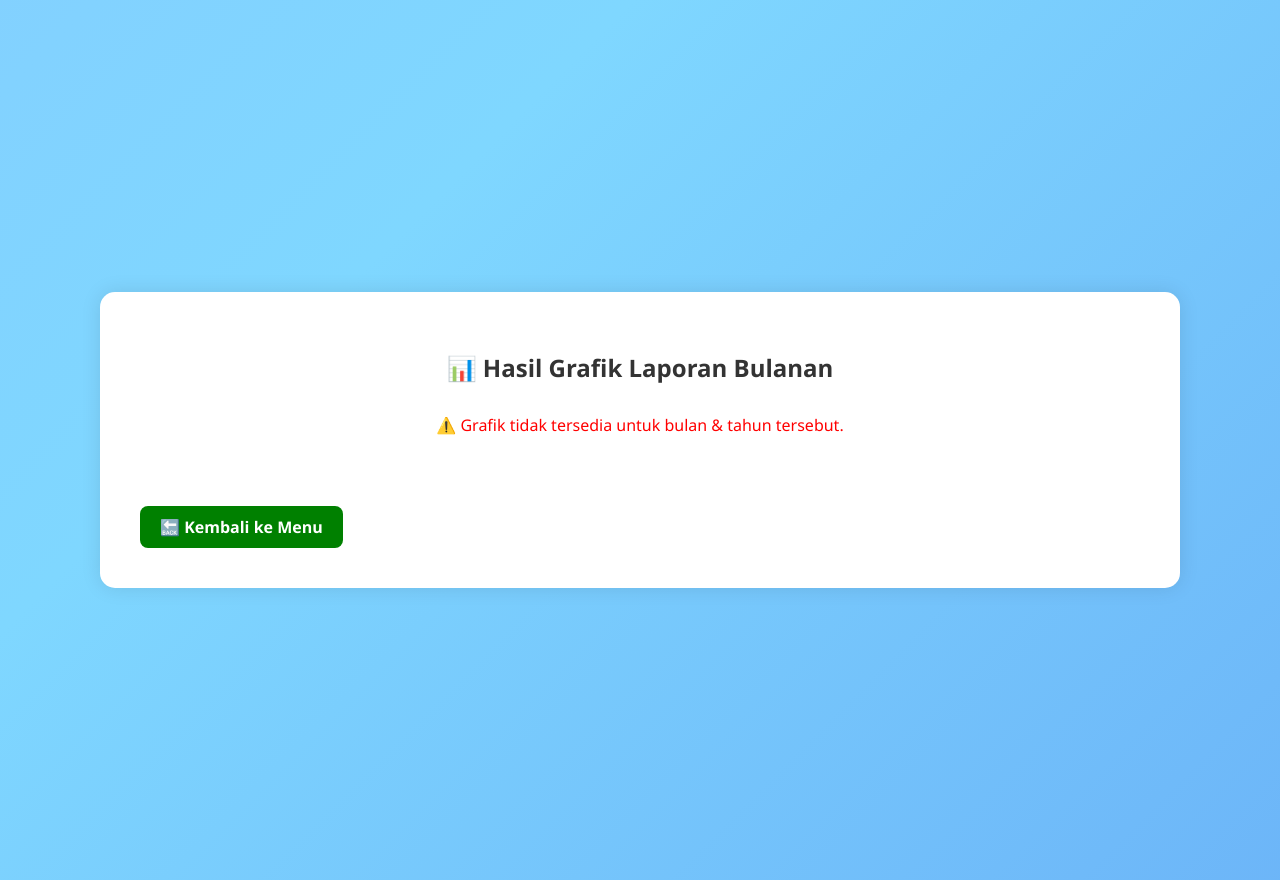
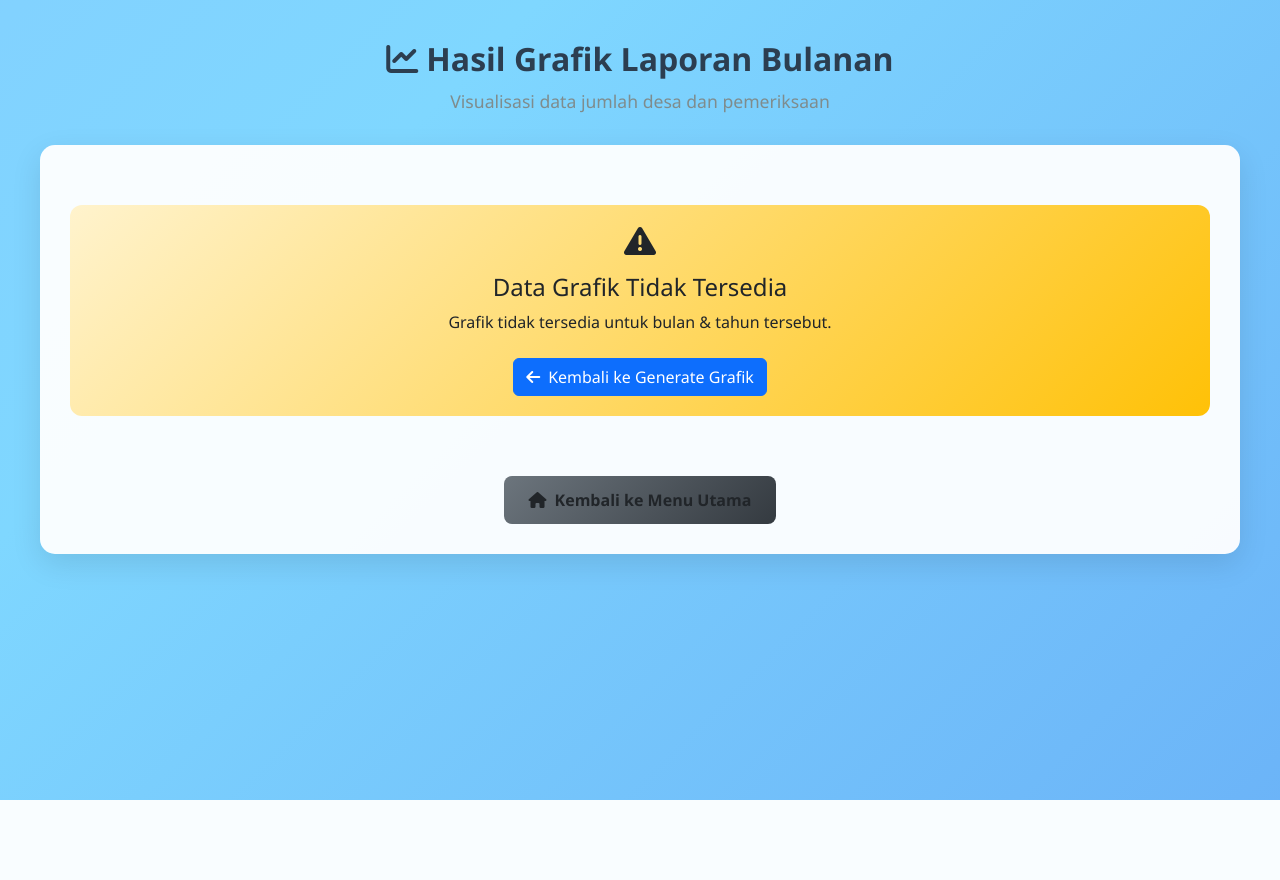
Before and after one commit to AndrianFakhruza/Data-Converter-Web, a Flask app: template templates/grafik.html in a window 1280 px wide. After the commit the page ends 800 px from the top, so only its background shows below. Run offline with Flask 3, Linux system fonts and the light colour scheme; the template is opened without the code that fills it, so the values that code supplies are empty; some libraries are stand-ins or nearby versions.

Commit message:
update grafik.html

```diff
--- a/templates/grafik.html
+++ b/templates/grafik.html
@@ -1,7 +1,16 @@
 <!DOCTYPE html>
-<html>
+<html lang="id">
 <head>
-  <title>Hasil Grafik</title>
+  <meta charset="UTF-8">
+  <meta name="viewport" content="width=device-width, initial-scale=1.0">
+  <title>Data Converter Web - Hasil Grafik</title>
+
+  <!-- Bootstrap CSS -->
+  <link href="https://cdn.jsdelivr.net/npm/bootstrap@5.3.0/dist/css/bootstrap.min.css" rel="stylesheet">
+
+  <!-- Font Awesome -->
+  <link rel="stylesheet" href="https://cdnjs.cloudflare.com/ajax/libs/font-awesome/6.4.0/css/all.min.css">
+
   <style>
     body {
       margin: 0;
@@ -10,10 +19,7 @@
       background-size: 400% 400%;
       animation: gradientBG 15s ease infinite;
       min-height: 100vh;
-      display: flex;
-      justify-content: center;
-      align-items: center;
-      padding: 40px;
+      padding: 40px 20px;
     }
 
     @keyframes gradientBG {
@@ -22,115 +28,258 @@
       100% { background-position: 0% 50%; }
     }
 
-    .container {
-      background-color: white;
-      padding: 40px;
-      border-radius: 15px;
-      box-shadow: 0 0 20px rgba(0,0,0,0.1);
-      max-width: 1000px;
-      width: 100%;
-    }
-
-    h2 {
-      color: #333;
+    .header-container {
       text-align: center;
       margin-bottom: 30px;
     }
 
-    .grafik-wrapper {
-      display: flex;
-      gap: 20px;
-      flex-wrap: wrap;
-      justify-content: center;
+    .header-container h2 {
+      color: #2c3e50;
+      font-weight: 700;
+      margin-bottom: 10px;
     }
 
-    .grafik-box {
-      flex: 1 1 45%;
-      text-align: center;
+    .header-container p {
+      color: #7f8c8d;
+      font-size: 1.1rem;
     }
 
-    .grafik-box img {
-      width: 100%;
-      height: auto;
-      border-radius: 10px;
-      box-shadow: 0 0 10px rgba(0,0,0,0.1);
+    .main-container {
+      background-color: rgba(255, 255, 255, 0.95);
+      padding: 30px;
+      border-radius: 15px;
+      box-shadow: 0 10px 30px rgba(0,0,0,0.1);
+      max-width: 1200px;
+      margin: 0 auto;
     }
 
-    .grafik-box h3 {
-      margin-bottom: 15px;
-      color: #444;
+    .chart-card {
+      border: none;
+      border-radius: 12px;
+      box-shadow: 0 5px 15px rgba(0,0,0,0.08);
+      transition: transform 0.3s ease, box-shadow 0.3s ease;
+      height: 100%;
     }
 
-    .download-btn {
-      display: inline-block;
-      margin-top: 10px;
-      padding: 10px 20px;
-      background-color: #28a745;
+    .chart-card:hover {
+      transform: translateY(-5px);
+      box-shadow: 0 10px 25px rgba(0,0,0,0.15);
+    }
+
+    .chart-card .card-header {
+      background: linear-gradient(135deg, #3498db, #2c3e50);
       color: white;
+      border-radius: 12px 12px 0 0 !important;
+      padding: 15px 20px;
+      font-weight: 600;
+    }
+
+    .chart-card .card-body {
+      padding: 20px;
+    }
+
+    .chart-image {
+      width: 100%;
+      height: 300px;
+      object-fit: contain;
+      border-radius: 8px;
+      cursor: pointer;
+      transition: transform 0.3s ease;
+    }
+
+    .chart-image:hover {
+      transform: scale(1.02);
+    }
+
+    .btn-download {
+      background: linear-gradient(135deg, #28a745, #20c997);
       border: none;
       border-radius: 8px;
-      text-decoration: none;
-      font-weight: bold;
-      transition: 0.3s;
+      padding: 10px 20px;
+      font-weight: 600;
+      transition: all 0.3s ease;
+      width: 100%;
+      margin-top: 15px;
     }
 
-    .download-btn:hover {
-      background-color: #1e7e34;
+    .btn-download:hover {
+      transform: translateY(-2px);
+      box-shadow: 0 5px 15px rgba(40, 167, 69, 0.3);
     }
 
-    .back-btn {
-      display: inline-block;
+    .btn-back {
+      background: linear-gradient(135deg, #6c757d, #343a40);
+      border: none;
+      border-radius: 8px;
+      padding: 12px 25px;
+      font-weight: 600;
+      transition: all 0.3s ease;
       margin-top: 30px;
-      background-color: green;
-      color: white;
-      padding: 10px 20px;
-      border-radius: 8px;
-      text-decoration: none;
-      font-weight: bold;
-      transition: 0.3s;
     }
 
-    .back-btn:hover {
-      background-color: #d9534f;
+    .btn-back:hover {
+      transform: translateY(-2px);
+      box-shadow: 0 5px 15px rgba(108, 117, 125, 0.3);
     }
 
-    .back-container {
-      text-align: left;
-      margin-top: 40px;
+    .no-data-alert {
+      background: linear-gradient(135deg, #fff3cd, #ffc107);
+      border: none;
+      border-radius: 12px;
+      padding: 20px;
+      text-align: center;
+      margin: 30px 0;
+    }
+
+    .carousel-control-prev, .carousel-control-next {
+      width: 5%;
+    }
+
+    /* Modal styles */
+    .modal-content {
+      border-radius: 15px;
+      overflow: hidden;
+    }
+
+    .modal-header {
+      background: linear-gradient(135deg, #3498db, #2c3e50);
+      color: white;
+    }
+
+    @media (max-width: 768px) {
+      .main-container {
+        padding: 20px 15px;
+      }
+
+      body {
+        padding: 20px 10px;
+      }
+
+      .chart-image {
+        height: 250px;
+      }
     }
   </style>
 </head>
 <body>
-  <div class="container">
-    <h2>📊 Hasil Grafik Laporan Bulanan</h2>
+  <div class="header-container">
+    <h2><i class="fas fa-chart-line me-2"></i>Hasil Grafik Laporan Bulanan</h2>
+    <p>Visualisasi data jumlah desa dan pemeriksaan</p>
+  </div>
 
+  <div class="main-container">
     {% if grafik_desa or grafik_pemeriksaan %}
-      <div class="grafik-wrapper">
+      <div class="row">
         {% if grafik_desa %}
-          <div class="grafik-box">
-            <h3>📌 Grafik Jumlah Desa</h3>
-            <img src="{{ url_for('static', filename=grafik_desa) }}" alt="Grafik Desa">
-            <br>
-            <a href="{{ url_for('static', filename=grafik_desa) }}" download class="download-btn">⬇️ Download Grafik Desa</a>
+          <div class="col-lg-6 col-md-12 mb-4">
+            <div class="card chart-card">
+              <div class="card-header">
+                <i class="fas fa-village me-2"></i>Grafik Jumlah Desa
+              </div>
+              <div class="card-body">
+                <img src="{{ url_for('static', filename=grafik_desa) }}"
+                     alt="Grafik Desa"
+                     class="chart-image"
+                     data-bs-toggle="modal"
+                     data-bs-target="#imageModal"
+                     data-image-src="{{ url_for('static', filename=grafik_desa) }}"
+                     data-image-title="Grafik Jumlah Desa">
+
+                <a href="{{ url_for('static', filename=grafik_desa) }}"
+                   download
+                   class="btn btn-download">
+                  <i class="fas fa-download me-2"></i>Download Grafik Desa
+                </a>
+              </div>
+            </div>
           </div>
         {% endif %}
 
         {% if grafik_pemeriksaan %}
-          <div class="grafik-box">
-            <h3>📌 Grafik Jumlah Pemeriksaan</h3>
-            <img src="{{ url_for('static', filename=grafik_pemeriksaan) }}" alt="Grafik Pemeriksaan">
-            <br>
-            <a href="{{ url_for('static', filename=grafik_pemeriksaan) }}" download class="download-btn">⬇️ Download Grafik Pemeriksaan</a>
+          <div class="col-lg-6 col-md-12 mb-4">
+            <div class="card chart-card">
+              <div class="card-header">
+                <i class="fas fa-microscope me-2"></i>Grafik Jumlah Pemeriksaan
+              </div>
+              <div class="card-body">
+                <img src="{{ url_for('static', filename=grafik_pemeriksaan) }}"
+                     alt="Grafik Pemeriksaan"
+                     class="chart-image"
+                     data-bs-toggle="modal"
+                     data-bs-target="#imageModal"
+                     data-image-src="{{ url_for('static', filename=grafik_pemeriksaan) }}"
+                     data-image-title="Grafik Jumlah Pemeriksaan">
+
+                <a href="{{ url_for('static', filename=grafik_pemeriksaan) }}"
+                   download
+                   class="btn btn-download">
+                  <i class="fas fa-download me-2"></i>Download Grafik Pemeriksaan
+                </a>
+              </div>
+            </div>
           </div>
         {% endif %}
       </div>
     {% else %}
-      <p style="color: red; text-align: center;">⚠️ Grafik tidak tersedia untuk bulan & tahun tersebut.</p>
+      <div class="no-data-alert">
+        <i class="fas fa-exclamation-triangle fa-2x mb-3"></i>
+        <h4>Data Grafik Tidak Tersedia</h4>
+        <p>Grafik tidak tersedia untuk bulan & tahun tersebut.</p>
+        <a href="{{ url_for('generate_grafik') }}" class="btn btn-primary mt-2">
+          <i class="fas fa-arrow-left me-2"></i>Kembali ke Generate Grafik
+        </a>
+      </div>
     {% endif %}
 
-    <div class="back-container">
-      <a href="{{ url_for('index') }}" class="back-btn">🔙 Kembali ke Menu</a>
+    <div class="text-center">
+      <a href="{{ url_for('index') }}" class="btn btn-back">
+        <i class="fas fa-home me-2"></i>Kembali ke Menu Utama
+      </a>
     </div>
   </div>
+
+  <!-- Image Modal -->
+  <div class="modal fade" id="imageModal" tabindex="-1" aria-labelledby="imageModalLabel" aria-hidden="true">
+    <div class="modal-dialog modal-lg">
+      <div class="modal-content">
+        <div class="modal-header">
+          <h5 class="modal-title" id="imageModalLabel">Preview Grafik</h5>
+          <button type="button" class="btn-close btn-close-white" data-bs-dismiss="modal" aria-label="Close"></button>
+        </div>
+        <div class="modal-body text-center">
+          <img id="modalImage" src="" alt="Grafik" class="img-fluid">
+        </div>
+        <div class="modal-footer">
+          <button type="button" class="btn btn-secondary" data-bs-dismiss="modal">Tutup</button>
+          <a id="modalDownload" href="#" download class="btn btn-success">
+            <i class="fas fa-download me-2"></i>Download
+          </a>
+        </div>
+      </div>
+    </div>
+  </div>
+
+  <!-- Bootstrap JS -->
+  <script src="https://cdn.jsdelivr.net/npm/bootstrap@5.3.0/dist/js/bootstrap.bundle.min.js"></script>
+
+  <script>
+    // Modal functionality
+    const imageModal = document.getElementById('imageModal');
+    imageModal.addEventListener('show.bs.modal', function (event) {
+      const button = event.relatedTarget;
+      const imageSrc = button.getAttribute('data-image-src');
+      const imageTitle = button.getAttribute('data-image-title');
+
+      const modalTitle = imageModal.querySelector('.modal-title');
+      const modalImage = imageModal.querySelector('#modalImage');
+      const modalDownload = imageModal.querySelector('#modalDownload');
+
+      modalTitle.textContent = imageTitle;
+      modalImage.src = imageSrc;
+      modalImage.alt = imageTitle;
+      modalDownload.href = imageSrc;
+      modalDownload.download = imageTitle.toLowerCase().replace(/\s+/g, '_') + '.png';
+    });
+  </script>
 </body>
 </html>
```
